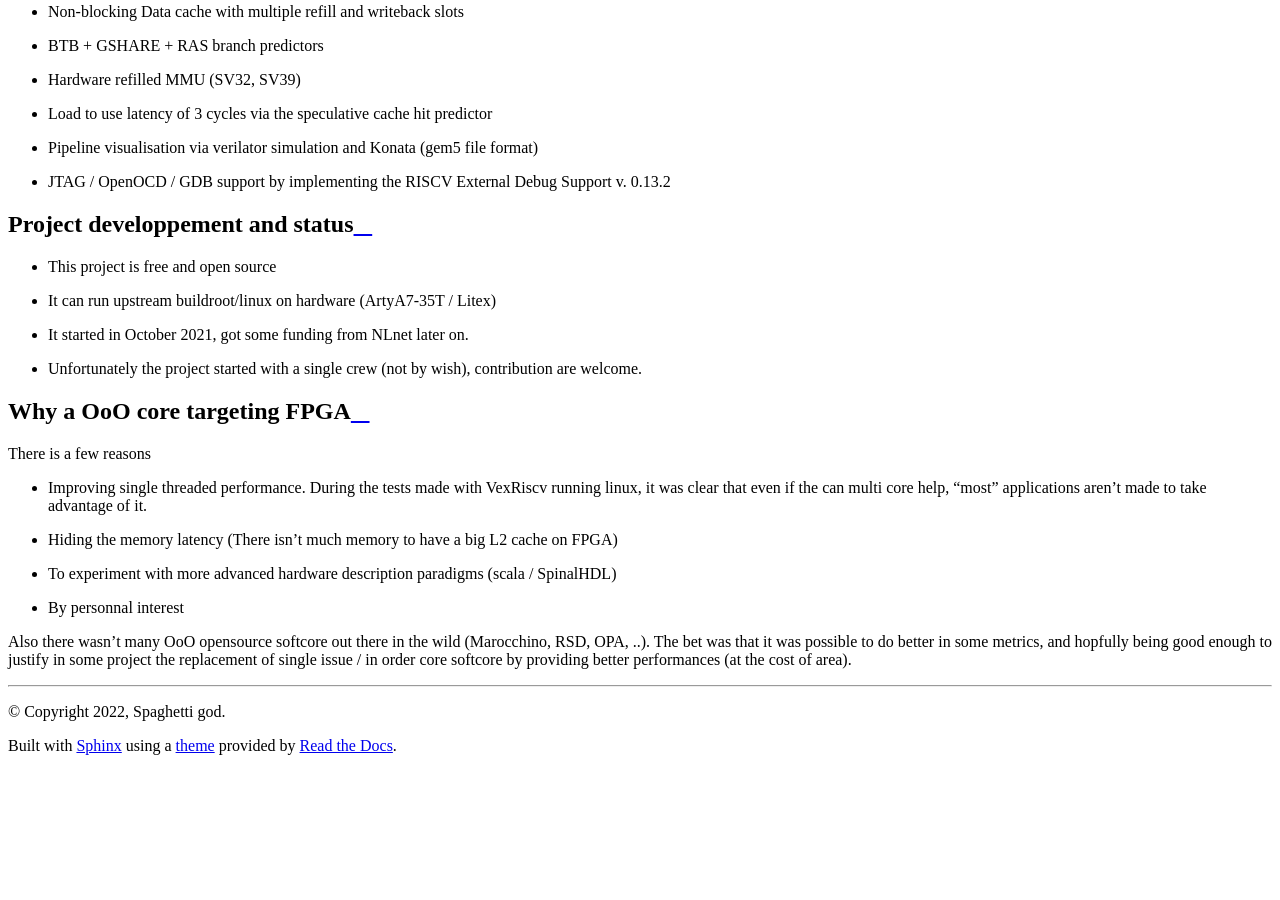
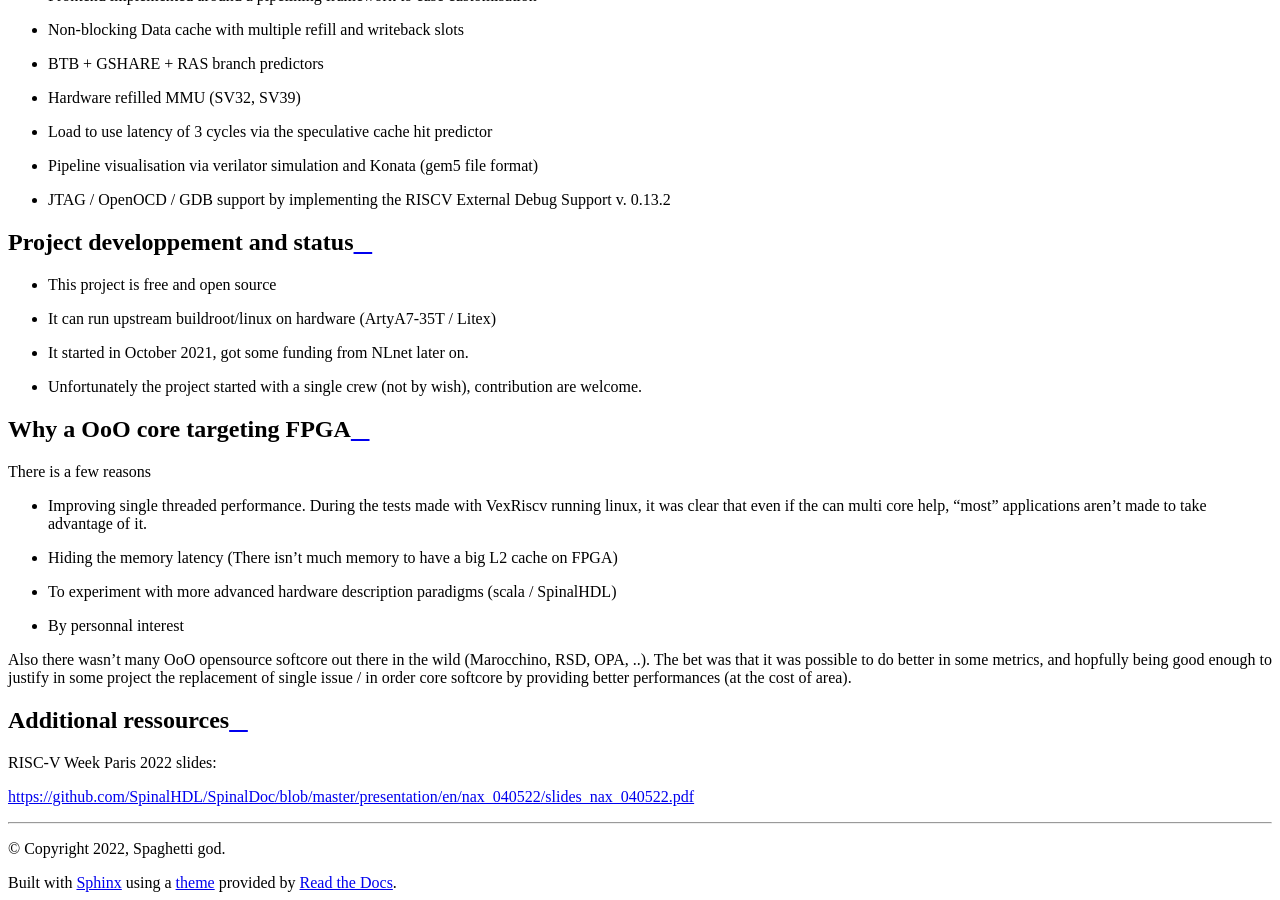
Before and after one commit to SpinalHDL/NaxRiscv-Rtd, a Sphinx documentation site: the page built from source/NaxRiscv/introduction/naxriscv.rst, in a window 1280 px wide and 900 px high, scrolled down 1503 px. Built offline with Sphinx 7.4.7 and the Read the Docs theme 2.0.0, drawn with Linux system fonts in a browser that asks for light colours; before the commit the page ends 2266 px from its top, so only the background shows below that; some of the changed text lies outside the part shown.

Commit message:
Add riscv week slides link

```diff
--- a/source/NaxRiscv/introduction/naxriscv.rst
+++ b/source/NaxRiscv/introduction/naxriscv.rst
@@ -43,3 +43,10 @@
 Also there wasn't many OoO opensource softcore out there in the wild (Marocchino, RSD, OPA, ..).
 The bet was that it was possible to do better in some metrics, and hopfully being good enough to justify in some project
 the replacement of single issue / in order core softcore by providing better performances (at the cost of area).
+
+Additional ressources
+^^^^^^^^^^^^^^^^^^^^^^^^^^^^^^^^^
+
+RISC-V Week Paris 2022 slides:
+
+https://github.com/SpinalHDL/SpinalDoc/blob/master/presentation/en/nax_040522/slides_nax_040522.pdf
```
